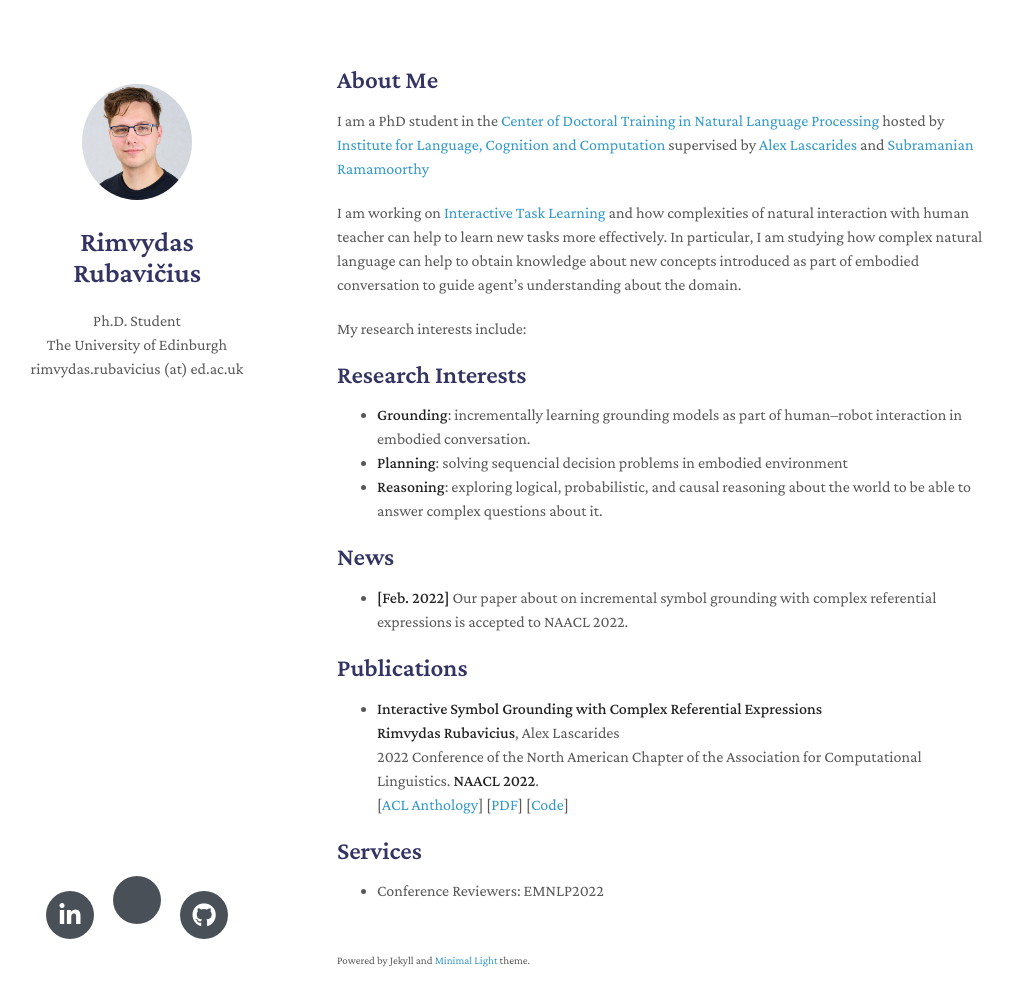
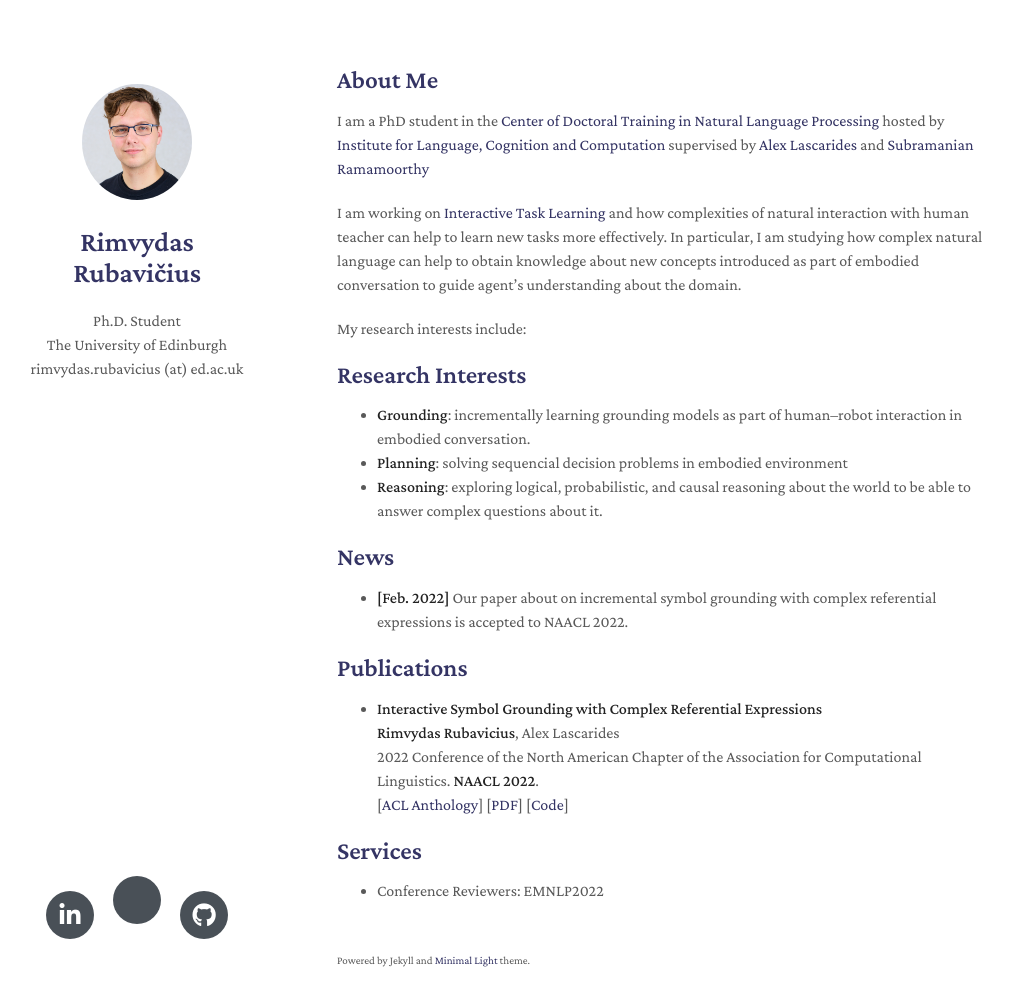
Before and after one commit to rimvydasrub/rimvydasrub.github.io, a Jekyll site: the page built from index.md, in a window 1280 px wide and 1041 px high. Shown: the top 1006 px of the window, without its empty margins (133-1145 px from the left). Built offline with Jekyll 4.4.1, drawn with Linux system fonts in a browser that asks for light colours; nearby versions of some CDN libraries; a style sheet for code colours, icons or effects is not loaded; our own code applies the rules of GitHub Pages for plain Markdown files.

Commit message:
style update

```diff
--- a/_sass/minimal-light.scss
+++ b/_sass/minimal-light.scss
@@ -135,7 +135,7 @@ h1 {
 }
 
 a {
-  color:#39c;
+  color:#343464;
   text-decoration:none;
 }
 
@@ -145,7 +145,7 @@ a:hover {
 
 @media (prefers-color-scheme: dark) {
   a {
-    color:rgb(62, 183, 240);
+    color:#343464;
   }
 }
 
```
Also changed, not shown: README.md, assets/img/favicon -dark.png (added), minimal-light.gemspec (deleted).
